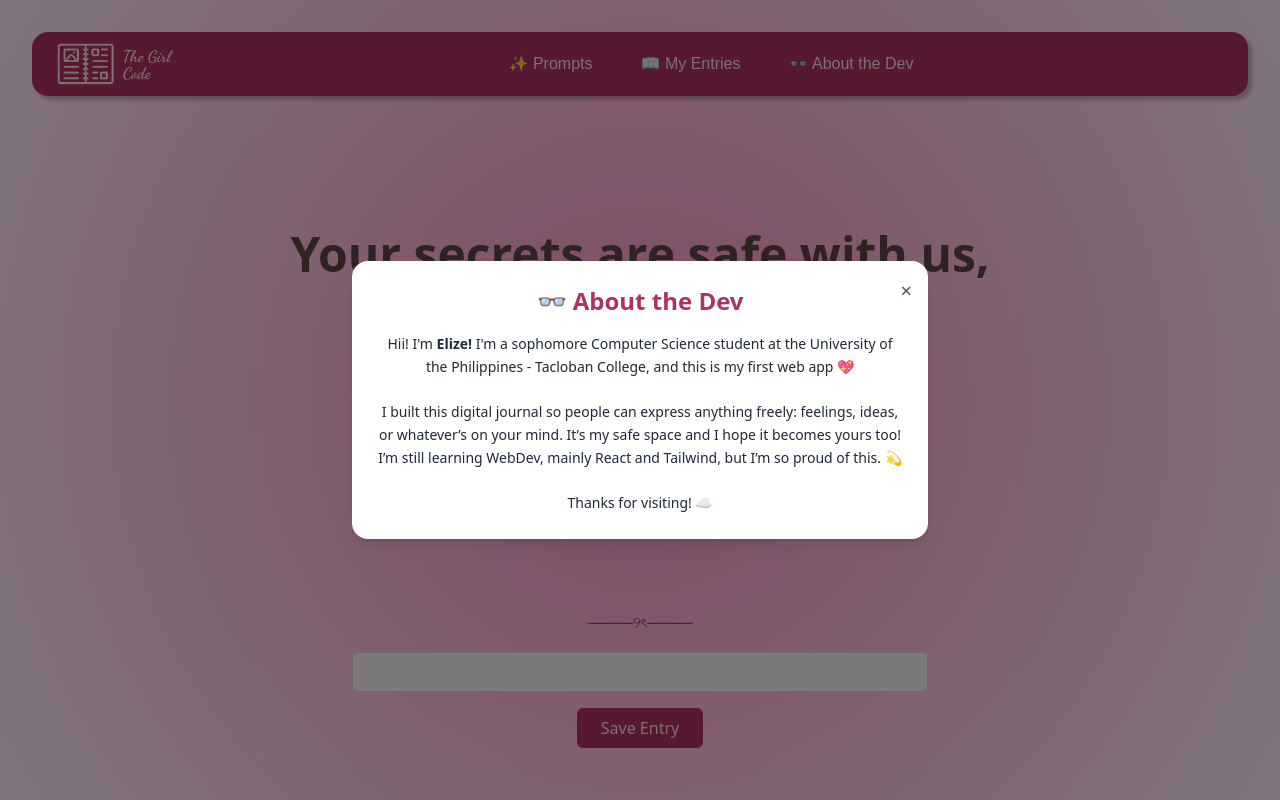
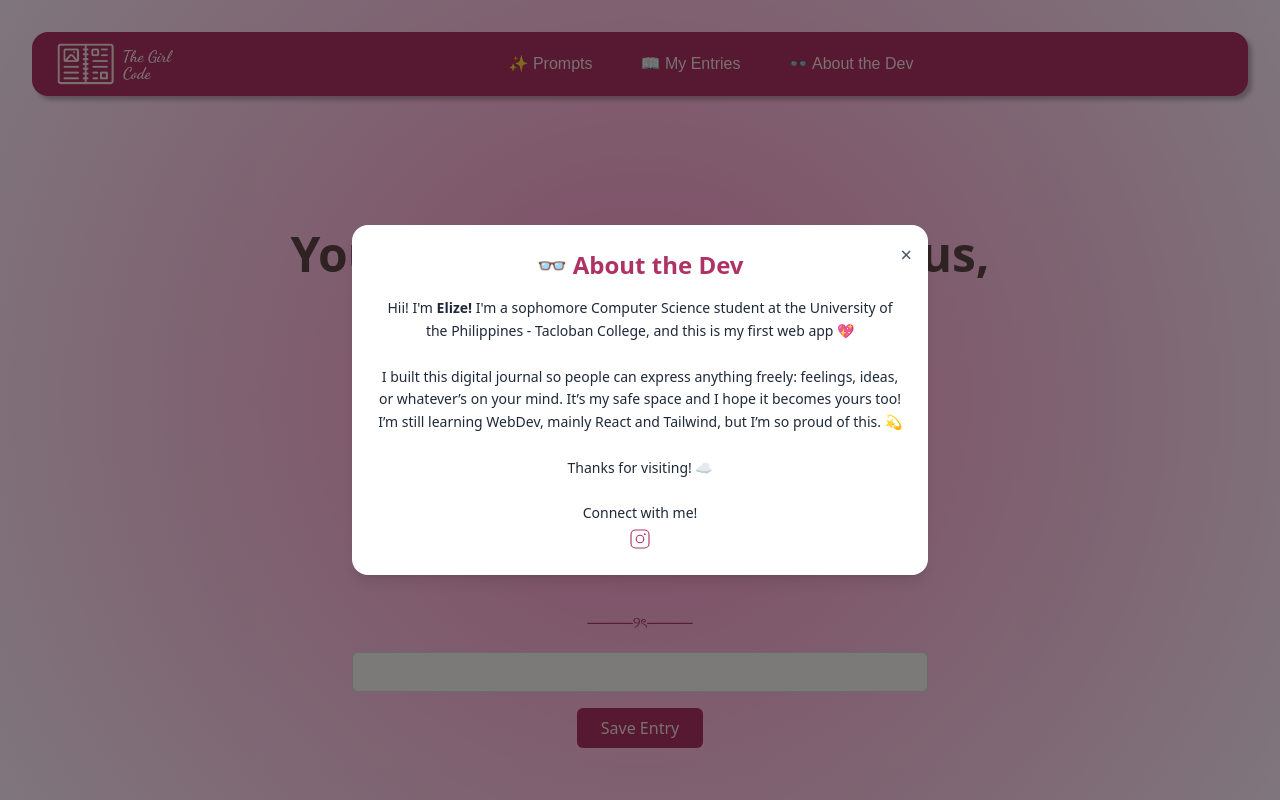
Before and after one commit to ElizeSC/TheGirlCode, a React (Vite) app: page / in a window 1280 px wide. Both pictures are taken after a click on the item "👓 About the Dev". Shown: the top 800 px of the page. Built offline with nearby package versions, Linux system fonts and the light colour scheme.

Commit message:
Add social link

```diff
--- a/src/App.jsx
+++ b/src/App.jsx
@@ -3,6 +3,8 @@
 import { Navbar } from './components/Navbar'
 import { JournalInput } from './components/JournalInput'
 import EntryList from './components/EntryList'
+import { PiInstagramLogoLight } from "react-icons/pi";
+
 import './App.css'
 
 function App() {
@@ -92,6 +94,13 @@
         It’s my safe space and I hope it becomes yours too! I’m still learning WebDev, mainly React and Tailwind, but I’m so proud of this. 💫
         <br /><br />
         Thanks for visiting! ☁️
+        <br /><br />
+        Connect with me!
+          <div className='flex justify-center space-x-6 mt-0.5'>
+            <a href='https://www.instagram.com/elle.izexo/' target="_blank" rel="noopener noreferrer">
+            <PiInstagramLogoLight className='text-2xl text-[#af3264] hover:text-[#8f1143] cursor-pointer' />
+            </a>
+          </div>
       </p>
     </div>
   </div>
```
